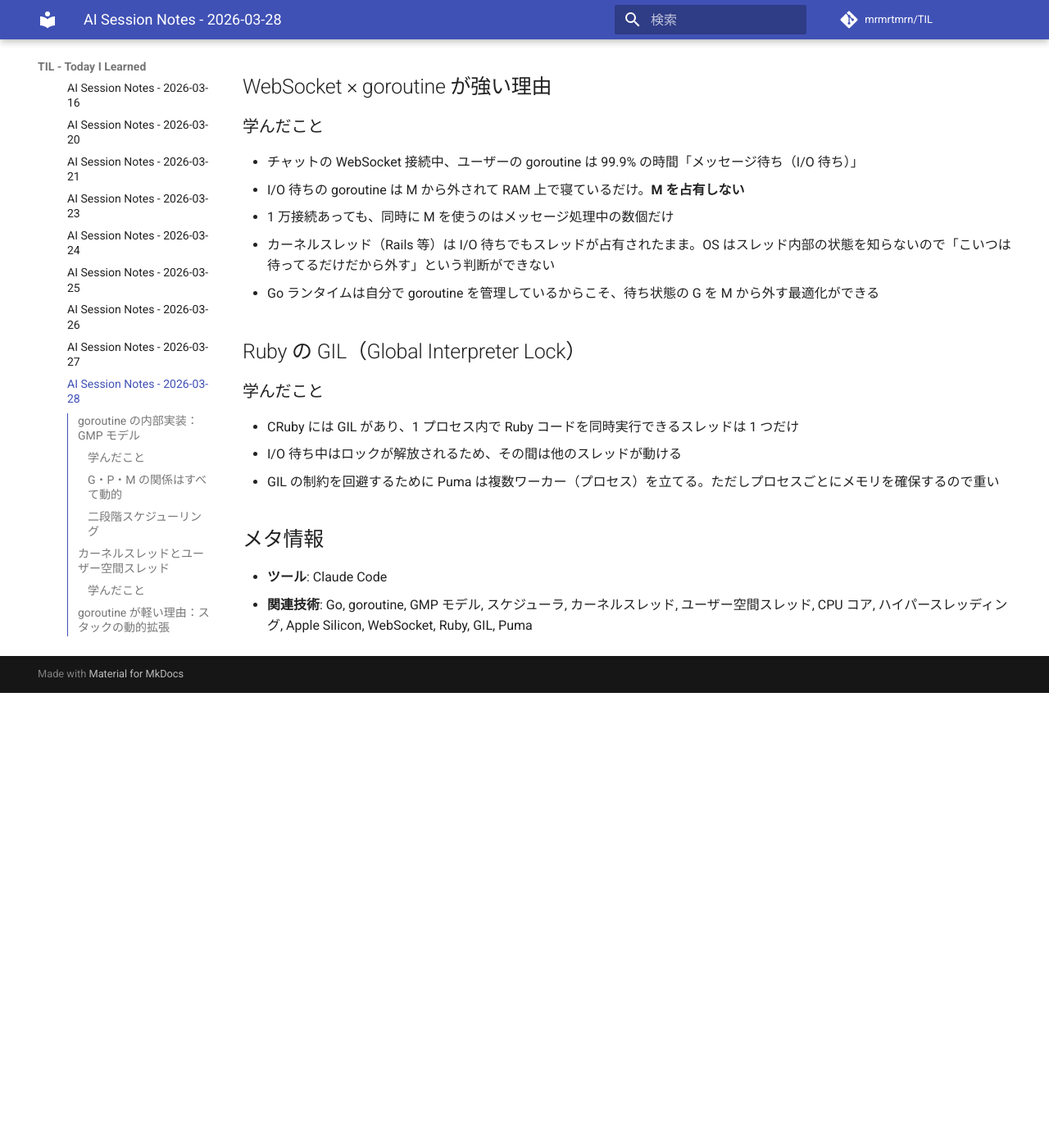
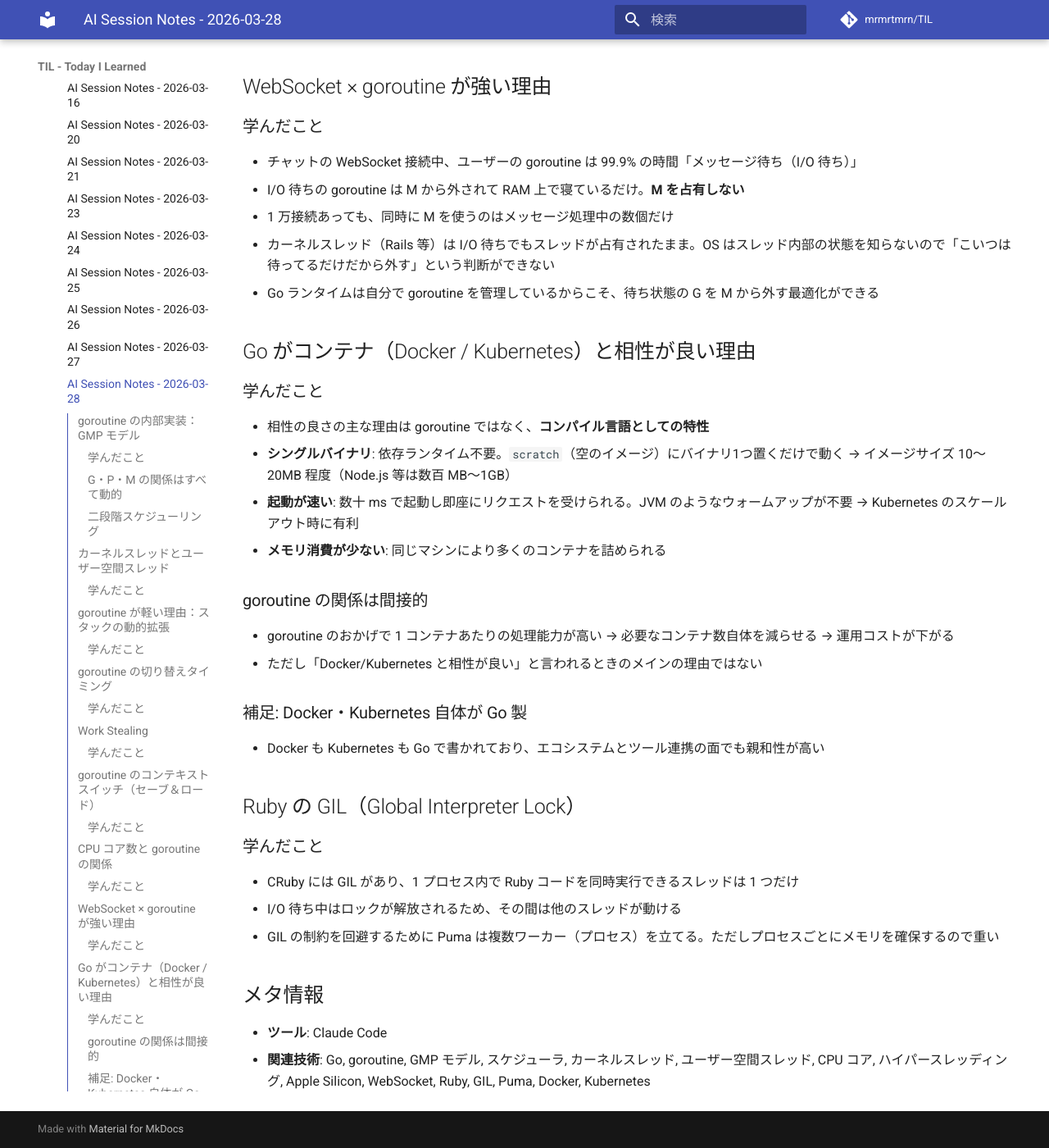
Before and after one commit to mrmrtmrn/TIL, an MkDocs documentation site: the page built from docs/Tech/AI-Sessions/2026/03/2026-03-28.md, in a window 1280 px wide and 1400 px high, scrolled down 2456 px. Shown: the whole window at 82% size. Built offline with MkDocs 1.6.1 and Material for MkDocs 9.7.7, drawn with Linux system fonts in a browser that asks for light colours; comment, search, counter and statistics services are not loaded; before the commit the page ends 3301 px from its top, so only the background shows below that.

Commit message:
feat: 2026-03-28 の AI セッションノートを追加
- Go がコンテナ（Docker / Kubernetes）と相性が良い理由

```diff
--- a/docs/Tech/AI-Sessions/2026/03/2026-03-28.md
+++ b/docs/Tech/AI-Sessions/2026/03/2026-03-28.md
@@ -85,6 +85,24 @@
 - カーネルスレッド（Rails 等）は I/O 待ちでもスレッドが占有されたまま。OS はスレッド内部の状態を知らないので「こいつは待ってるだけだから外す」という判断ができない
 - Go ランタイムは自分で goroutine を管理しているからこそ、待ち状態の G を M から外す最適化ができる
 
+## Go がコンテナ（Docker / Kubernetes）と相性が良い理由
+
+### 学んだこと
+
+- 相性の良さの主な理由は goroutine ではなく、**コンパイル言語としての特性**
+  - **シングルバイナリ**: 依存ランタイム不要。`scratch`（空のイメージ）にバイナリ1つ置くだけで動く → イメージサイズ 10〜20MB 程度（Node.js 等は数百 MB〜1GB）
+  - **起動が速い**: 数十 ms で起動し即座にリクエストを受けられる。JVM のようなウォームアップが不要 → Kubernetes のスケールアウト時に有利
+  - **メモリ消費が少ない**: 同じマシンにより多くのコンテナを詰められる
+
+### goroutine の関係は間接的
+
+- goroutine のおかげで 1 コンテナあたりの処理能力が高い → 必要なコンテナ数自体を減らせる → 運用コストが下がる
+- ただし「Docker/Kubernetes と相性が良い」と言われるときのメインの理由ではない
+
+### 補足: Docker・Kubernetes 自体が Go 製
+
+- Docker も Kubernetes も Go で書かれており、エコシステムとツール連携の面でも親和性が高い
+
 ## Ruby の GIL（Global Interpreter Lock）
 
 ### 学んだこと
@@ -96,4 +114,4 @@
 ## メタ情報
 
 - **ツール**: Claude Code
-- **関連技術**: Go, goroutine, GMP モデル, スケジューラ, カーネルスレッド, ユーザー空間スレッド, CPU コア, ハイパースレッディング, Apple Silicon, WebSocket, Ruby, GIL, Puma
+- **関連技術**: Go, goroutine, GMP モデル, スケジューラ, カーネルスレッド, ユーザー空間スレッド, CPU コア, ハイパースレッディング, Apple Silicon, WebSocket, Ruby, GIL, Puma, Docker, Kubernetes
```
